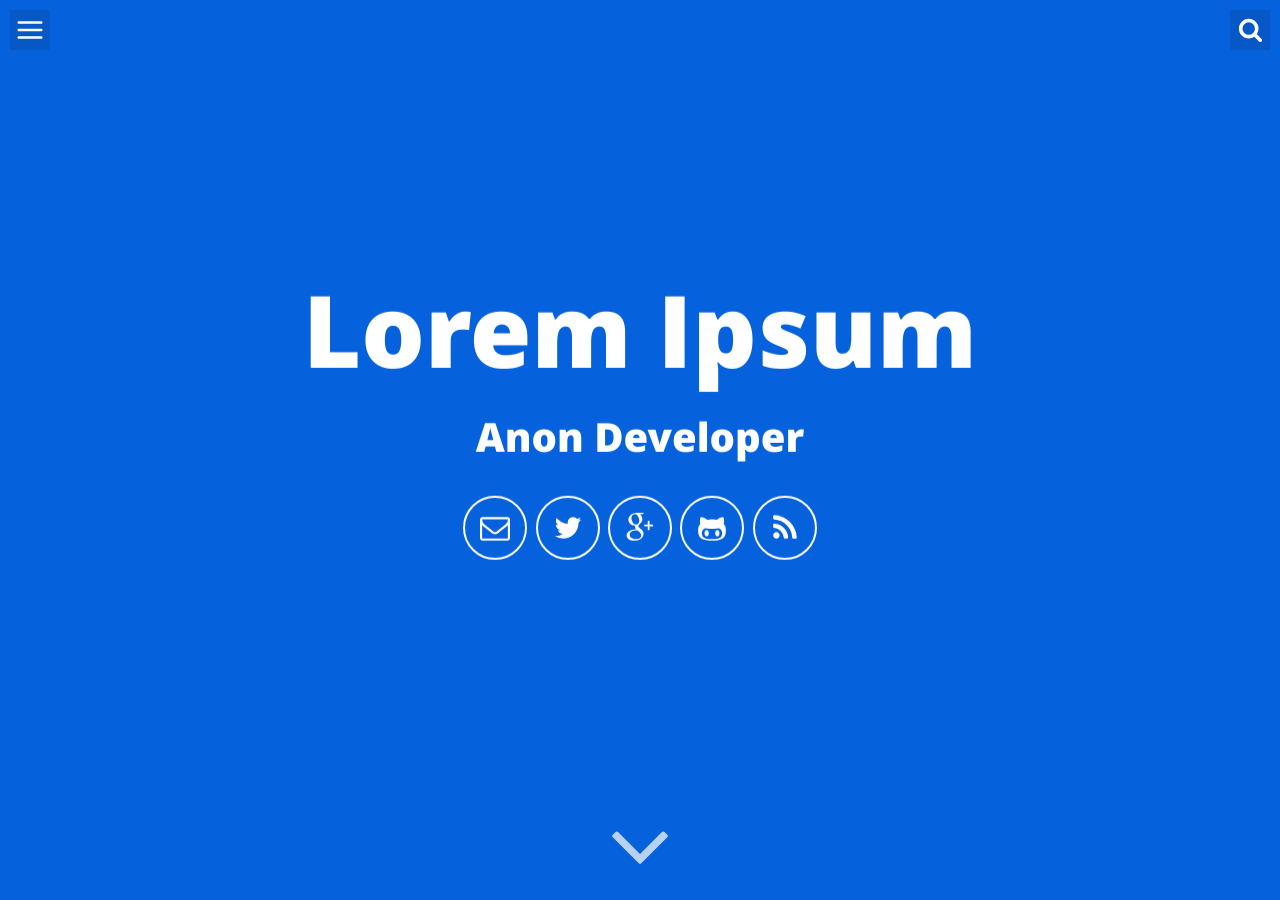
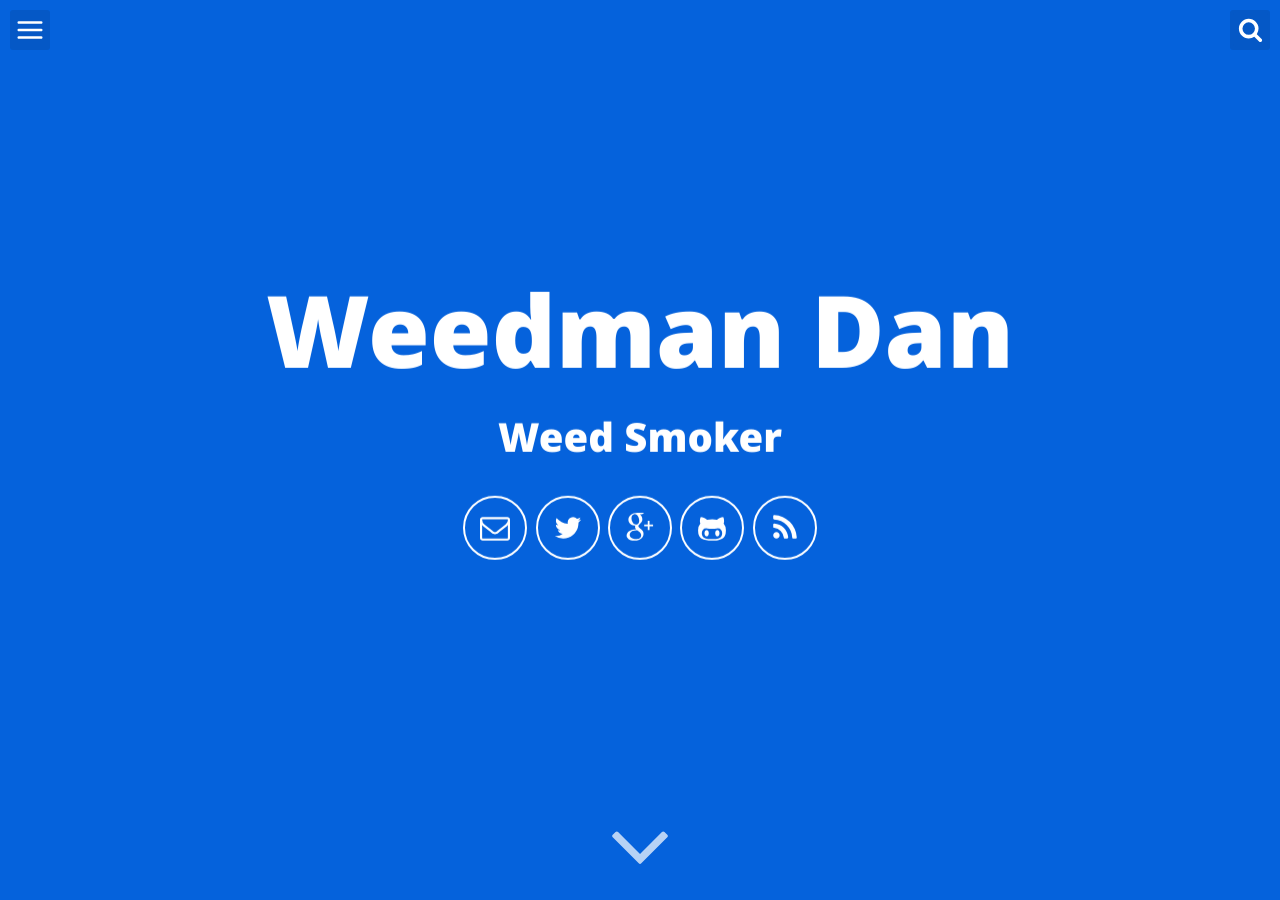
Before and after one commit to weedmandan/weedmandan.github.io, a Jekyll site: the page built from index.html, in a window 1280 px wide and 900 px high. Built offline with Jekyll 4.4.1, drawn with Linux system fonts in a browser that asks for light colours.

Commit message:
New title

```diff
--- a/_config.yml
+++ b/_config.yml
@@ -4,10 +4,10 @@ baseurl: "" # the subpath of your site, e.g. /blog/
 url: "http://weedmandan.com" # the base hostname & protocol for your site
 
 # User settings
-username: Lorem Ipsum
-user_description: Anon Developer at Lorem Ipsum Dolor
-user_title: Anon Developer
-email: anon@anon.com
+username: Weedman Dan
+user_description: The king of weed
+user_title: Weed Smoker
+email: drosar33@gmail.com
 twitter_username: lorem_ipsum
 github_username:  lorem_ipsum
 gplus_username:  lorem_ipsum
```
